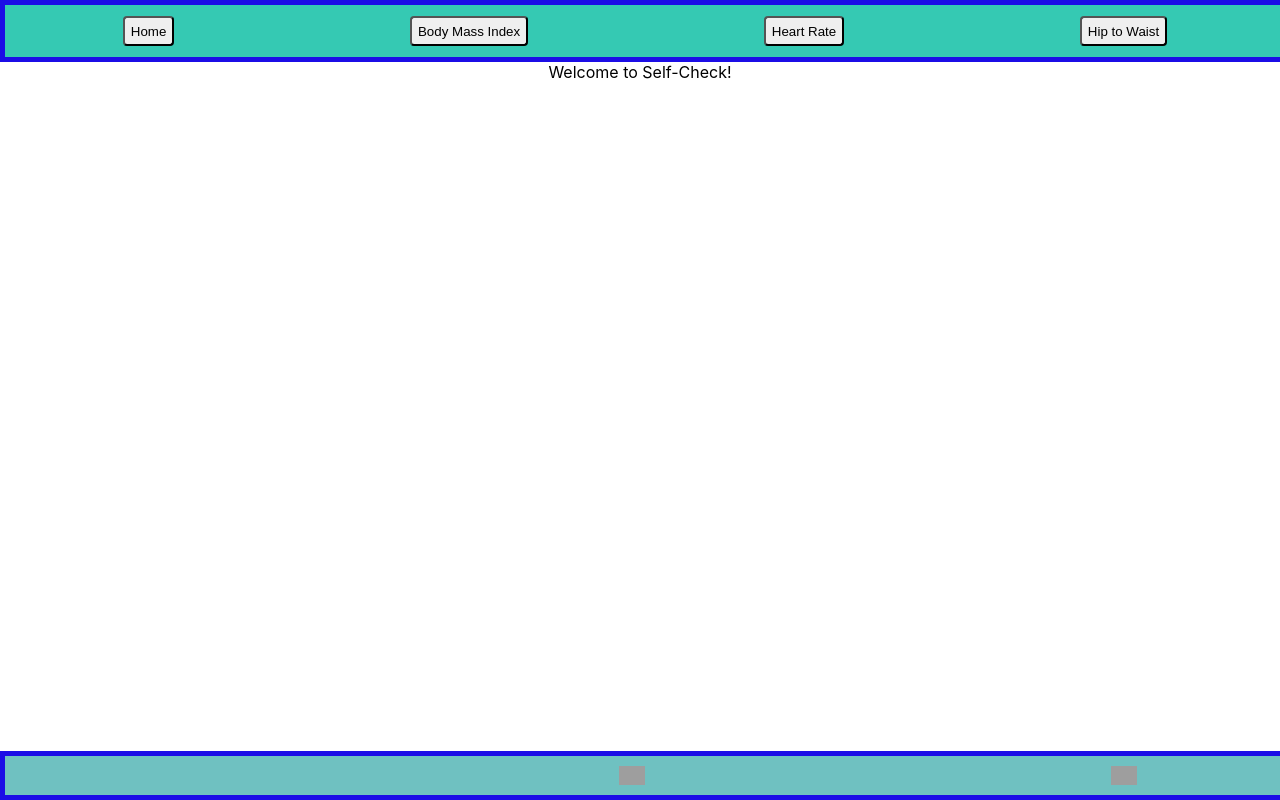
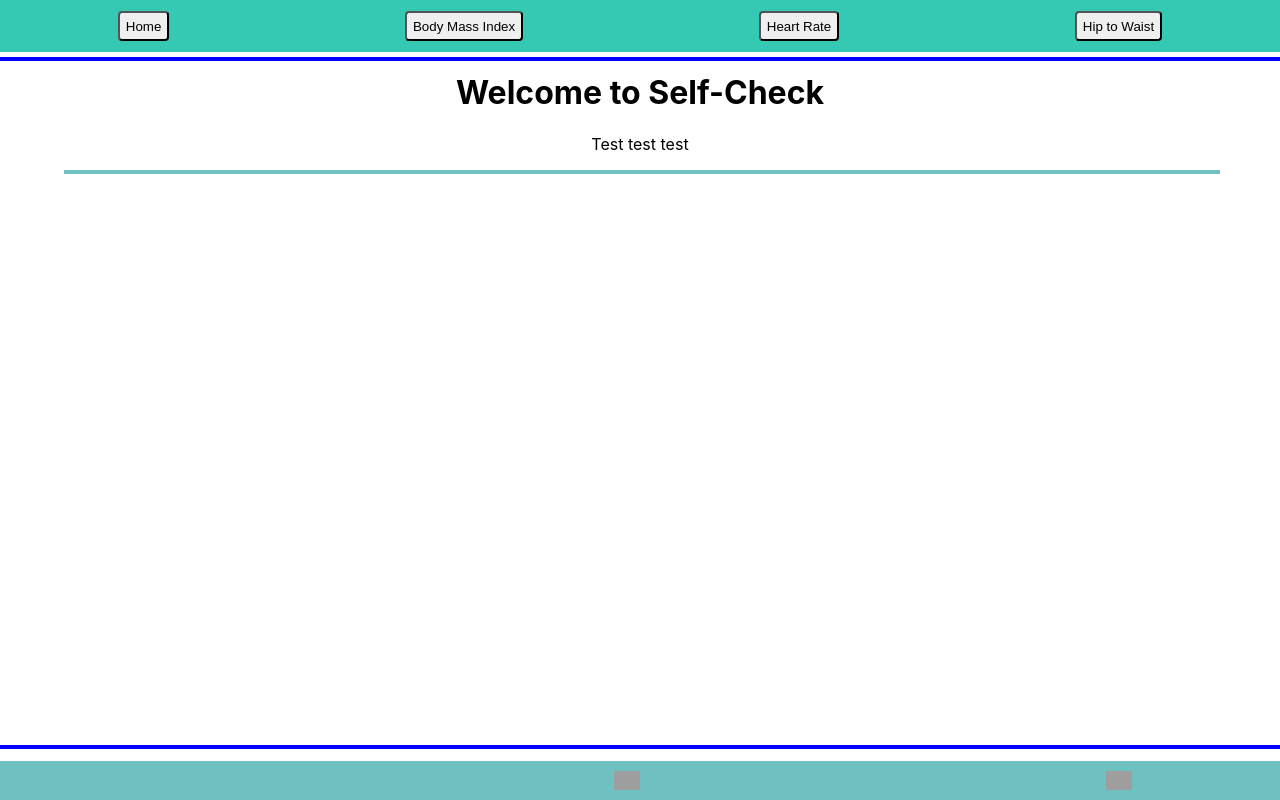
Before and after one commit to hammyhammer/bmi-calculator, a React (Create React App) app in the folder client/: page / in a window 1280 px wide. Built offline with nearby package versions, Linux system fonts and the light colour scheme; no server answers; grey boxes are pictures that could not be loaded.

Commit message:
created borders for nav and header

```diff
--- a/client/src/App.css
+++ b/client/src/App.css
@@ -14,9 +14,11 @@ header {
   justify-content: space-around;
   background-color: rgb(53, 201, 179);
   padding: 11px 0px 11px 0px;
-  border: 5px solid rgb(27, 13, 230);
+  /* border: 5px solid rgb(7, 115, 75); */
   width: 100vw;
 }
+
+
 
 .nav-button {
   height: 30px;
@@ -28,11 +30,18 @@ header {
   margin: 40px;
 }
 
+.header-horizontal {
+  position: absolute;
+  top: 7.1%;
+  width: 100%;
+  border: 2px solid blue;
+}
+
 .home-main-body {
   font-size: 1.75vw;
   margin: 30px 80px 0px 80px;
-  background-color: palegreen;
-  border: 4px solid lightcoral;
+  /* background-color: rgb(249, 251, 252); */
+  /* border: 4px solid lightcoral; */
   border-radius: 10px;
 }
 
@@ -229,6 +238,13 @@ header {
   position: absolute;
 } */
 
+.footer-horizontal {
+  position: absolute;
+  top: 93.1%;
+  width: 100%;
+  border: 2px solid blue;
+}
+
 footer {
   /* margin: auto; */
   display: flex;
@@ -239,7 +255,7 @@ footer {
   flex-direction: row;
   align-items: flex-end;
   justify-content: center;
-  border: 5px solid rgb(27, 13, 230);
+  /* border: 5px solid rgb(27, 13, 230); */
   background-color: rgb(111, 193, 193);
   padding: 0px;
 }
--- a/client/src/App.js
+++ b/client/src/App.js
@@ -31,7 +31,7 @@ function App() {
         <Route path="/more-resources" element={<div>This is more resources page</div>} />
 
       </Routes>
-
+      <div className="footer-horizontal"></div>
       <footer>
         <a href="https://github.com/hammyhammer">
           <img
--- a/client/src/components/Home.jsx
+++ b/client/src/components/Home.jsx
@@ -3,47 +3,14 @@ import React from 'react'
 export default function Home() {
   return (
     <div>
-      Welcome to Self-Check!
+      <h1>Welcome to Self-Check</h1>
+      <div>
+        <p>
+          Test test test
+        </p>
+      </div>
+      <div className="horizontal"></div>
+
     </div>
   )
 }
-
-
-
-
-
-
-
-
-// import React from 'react'
-// import { Link } from 'react-router-dom'
-// export default function Home() {
-//   return (
-//     <div>
-//       <h2 className="home-header">Adult BMI Assessment</h2>
-//       <div className="home-main-body">
-//         <p>BMI (Body Mass Index) is a quick calculation in which we take your weight in kilograms and divide
-//           by your height squared (kg/m^2).</p>
-//         {/* <br /> */}
-//         <p>It is safe, and free assessment that could provide insight to any potential
-//           health-related issues.</p>
-//       </div>
-
-//       <div className="horizontal"></div>
-//       <div className="bottom">
-//         <p>Please select the system of measurement you are most familiar with.</p>
-//         <Link to="/imperial">
-//           <button className="imperial">Imperial</button>
-//         </Link>
-//         <p>(Inches, pounds.)</p>
-
-//         <br />
-//         <Link to="/metric">
-//           <button className="metric">Metric</button>
-//         </Link>
-//         <p>(Meters, kilograms.)</p>
-
-//       </div>
-//     </div>
-//   )
-// }
--- a/client/src/components/Navbar.jsx
+++ b/client/src/components/Navbar.jsx
@@ -21,6 +21,7 @@ export default function Navbar() {
       <button className="nav-button">Hip to Waist</button>
       {/* <button className="nav-button">More Resources</button> */}
 
+      <div className="header-horizontal"></div>
 
     </header>
 
```
